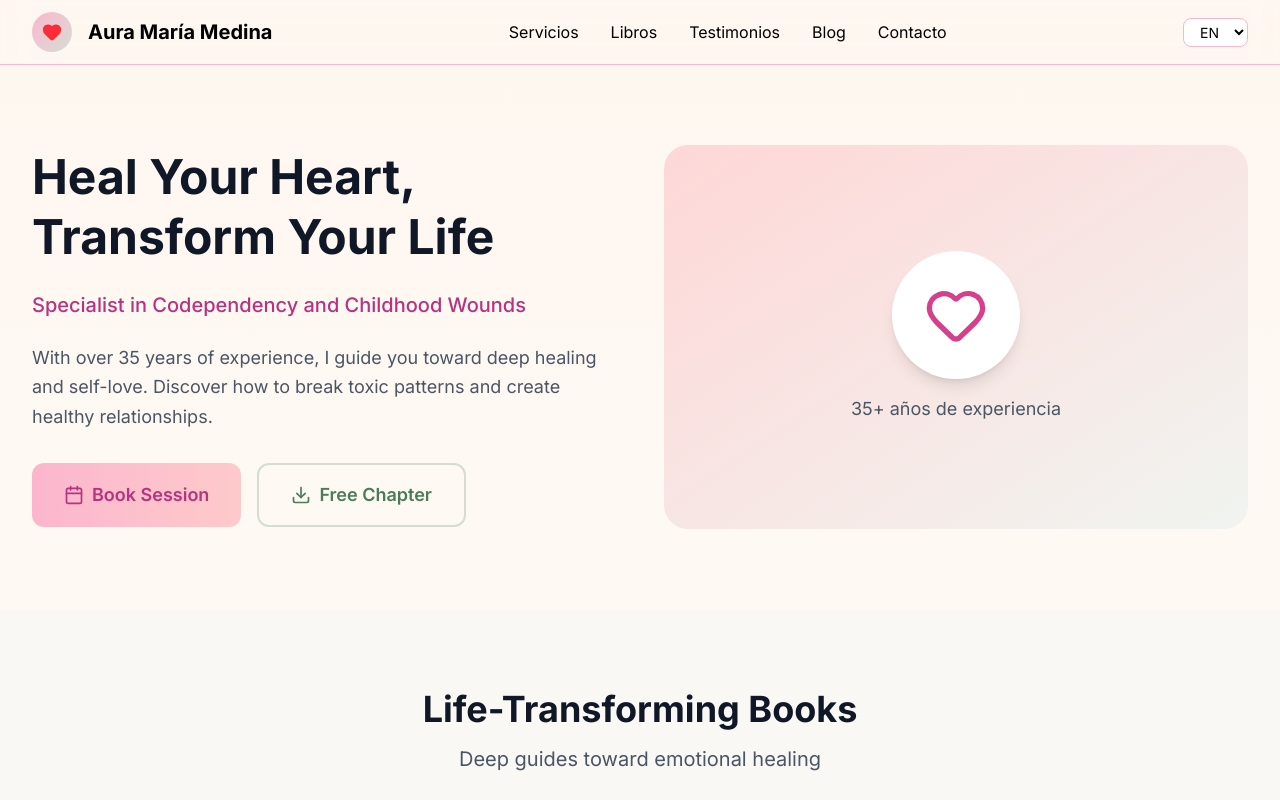
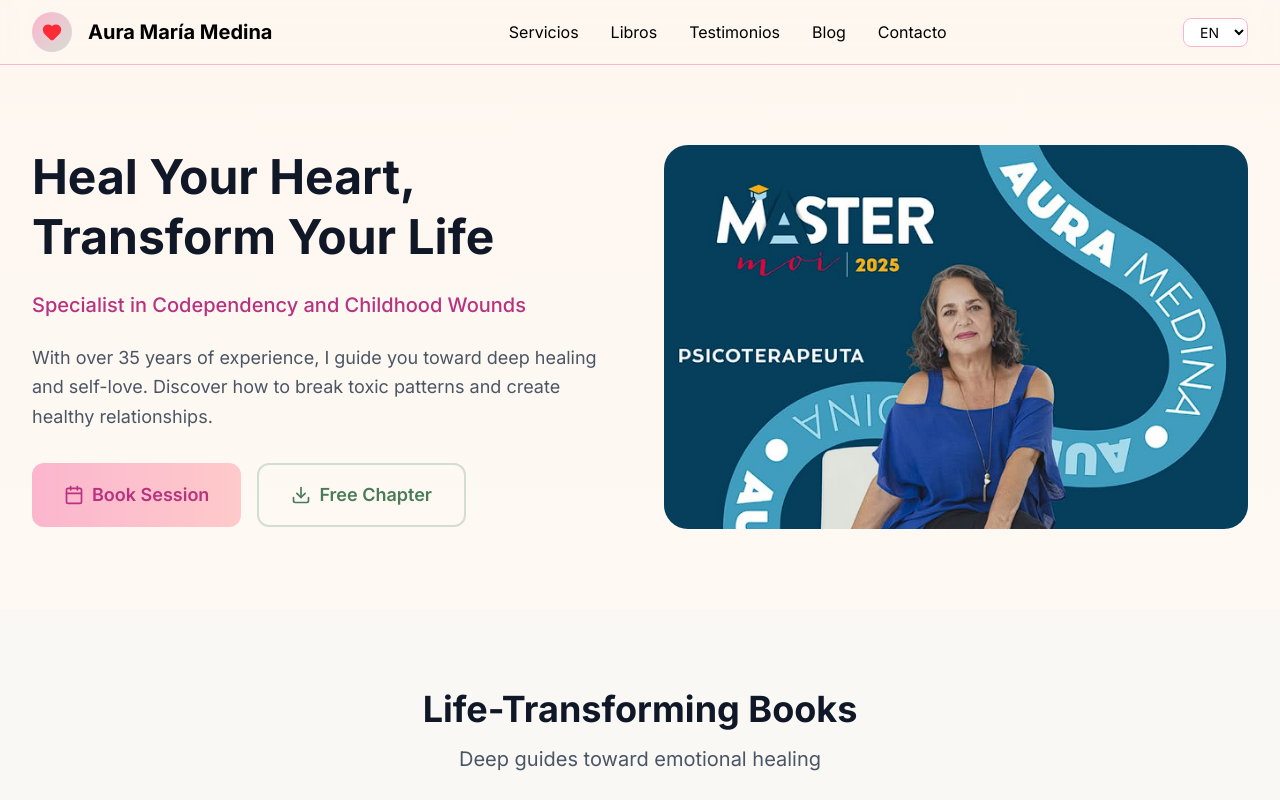
Before and after one commit to Novo1999/probaho-assesment, a Next.js app: page /en in a window 1280 px wide. Shown: the top 800 px of the page. Built offline with nearby package versions, Linux system fonts and the light colour scheme; no server answers.

Commit message:
added: client image

```diff
--- a/src/app/components/HeroSection.tsx
+++ b/src/app/components/HeroSection.tsx
@@ -1,7 +1,7 @@
 import BookingButton from '@/app/components/BookingButton'
 import LeadMagnetButton from '@/app/components/LeadMagnetButton'
 import { HeroData } from '@/lib/types'
-import { Heart } from 'lucide-react'
+import Image from 'next/image'
 
 interface HeroSectionProps {
   data: HeroData
@@ -24,12 +24,9 @@ export default function HeroSection({ data }: HeroSectionProps) {
           </div>
 
           <div className="relative">
-            <div className="w-full h-96 bg-gradient-to-br from-peach-100 to-sage-100 rounded-3xl flex items-center justify-center">
-              <div className="text-center">
-                <div className="w-32 h-32 bg-white rounded-full flex items-center justify-center mb-4 mx-auto shadow-lg">
-                  <Heart className="w-16 h-16 text-peach-600" />
-                </div>
-                <p className="text-gray-600 text-lg">35+ años de experiencia</p>
+            <div className="w-full h-96 overflow-hidden bg-gradient-to-br from-peach-100 to-sage-100 rounded-3xl flex items-center justify-center">
+              <div className="relative w-full h-full">
+                <Image src="/aura.png" width={1000} height={1000} alt="Aura Medina" className="h-full w-full object-cover object-top" priority />
               </div>
             </div>
           </div>
```
Also changed, not shown: public/aura.png (added).
